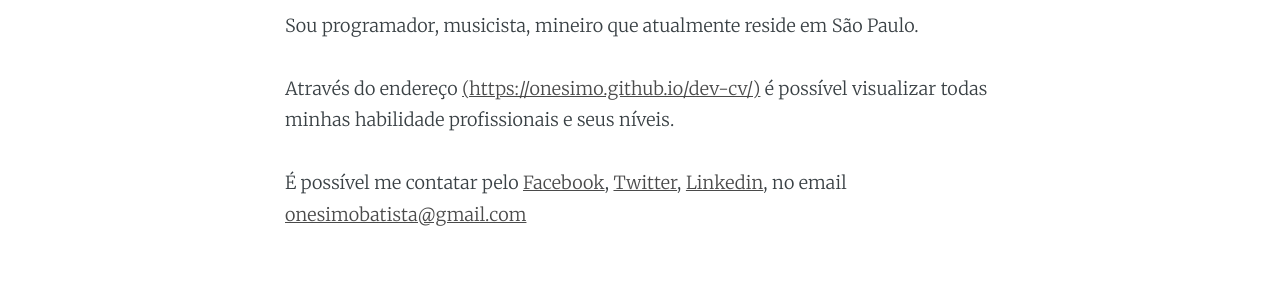
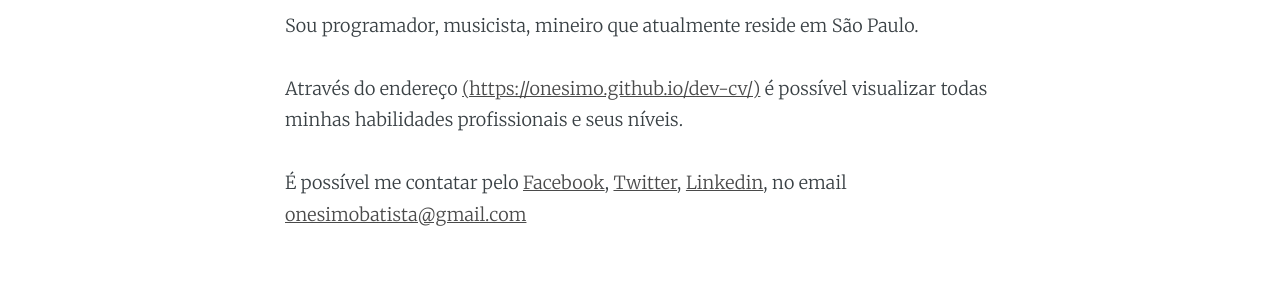
Before and after one commit to onesimo/blog, a Jekyll site: the page built from about/index.md, in a window 1280 px wide. Shown: the part 681-978 px from the top of the page. Built offline with Jekyll 4.4.1, drawn with Linux system fonts in a browser that asks for light colours.

Commit message:
add about

```diff
--- a/_config.yml
+++ b/_config.yml
@@ -24,6 +24,6 @@
     email: 'onesimobatista@gmail.com'
 
 urls:
-  about: /about
+  about: /about/
 
 img_path: /assets/images/
--- a/about/index.md
+++ b/about/index.md
@@ -6,7 +6,7 @@
 
 Sou programador, musicista, mineiro que atualmente reside em São Paulo.
 
-Através do endereço <a href="https://onesimo.github.io/dev-cv/">(https://onesimo.github.io/dev-cv/)</a> é possível visualizar todas minhas habilidade profissionais e seus níveis.
+Através do endereço <a href="https://onesimo.github.io/dev-cv/">(https://onesimo.github.io/dev-cv/)</a> é possível visualizar todas minhas habilidades profissionais e seus níveis.
 
 É possível me contatar pelo [Facebook]({{site.author.url.facebook}}),
 [Twitter]({{site.author.url.twitter}}), [Linkedin]({{site.author.url.linkedin}}),
```
